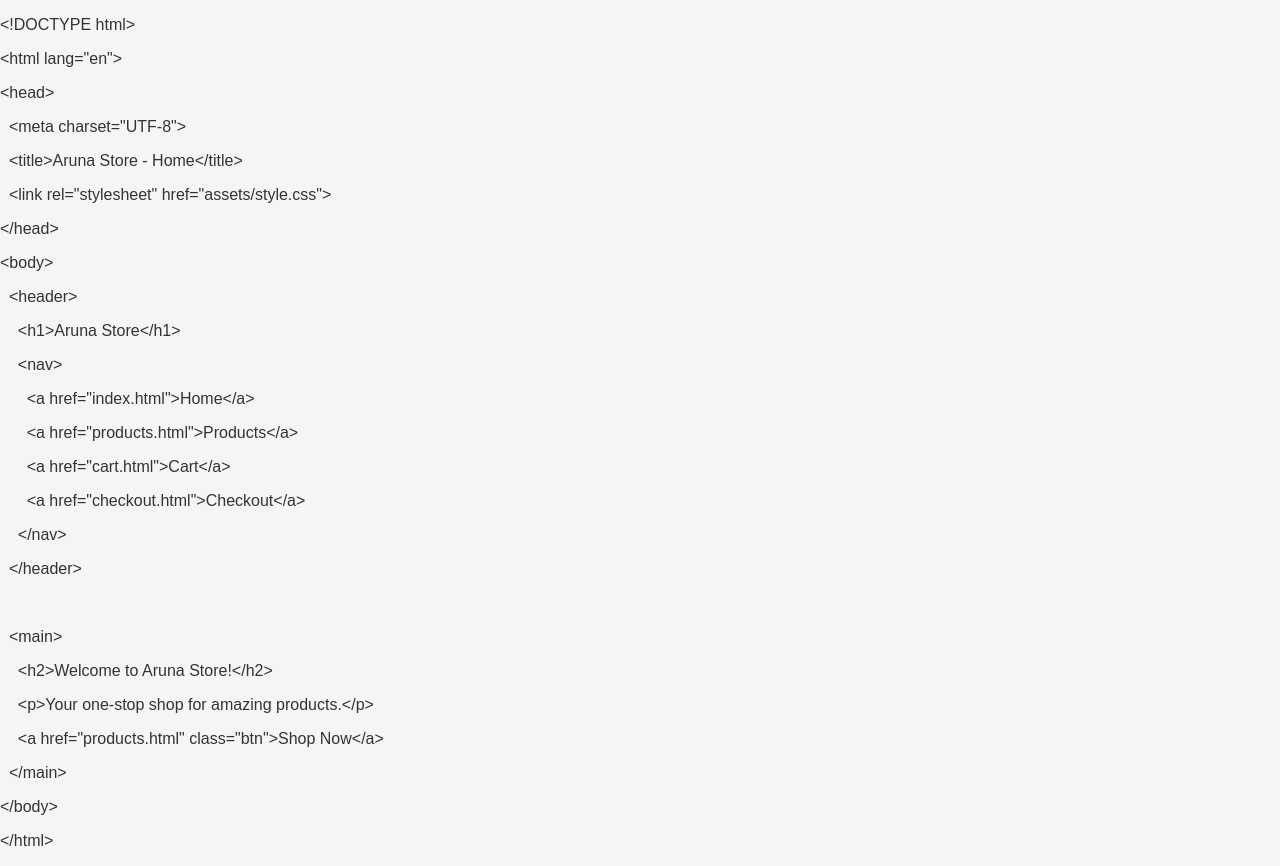
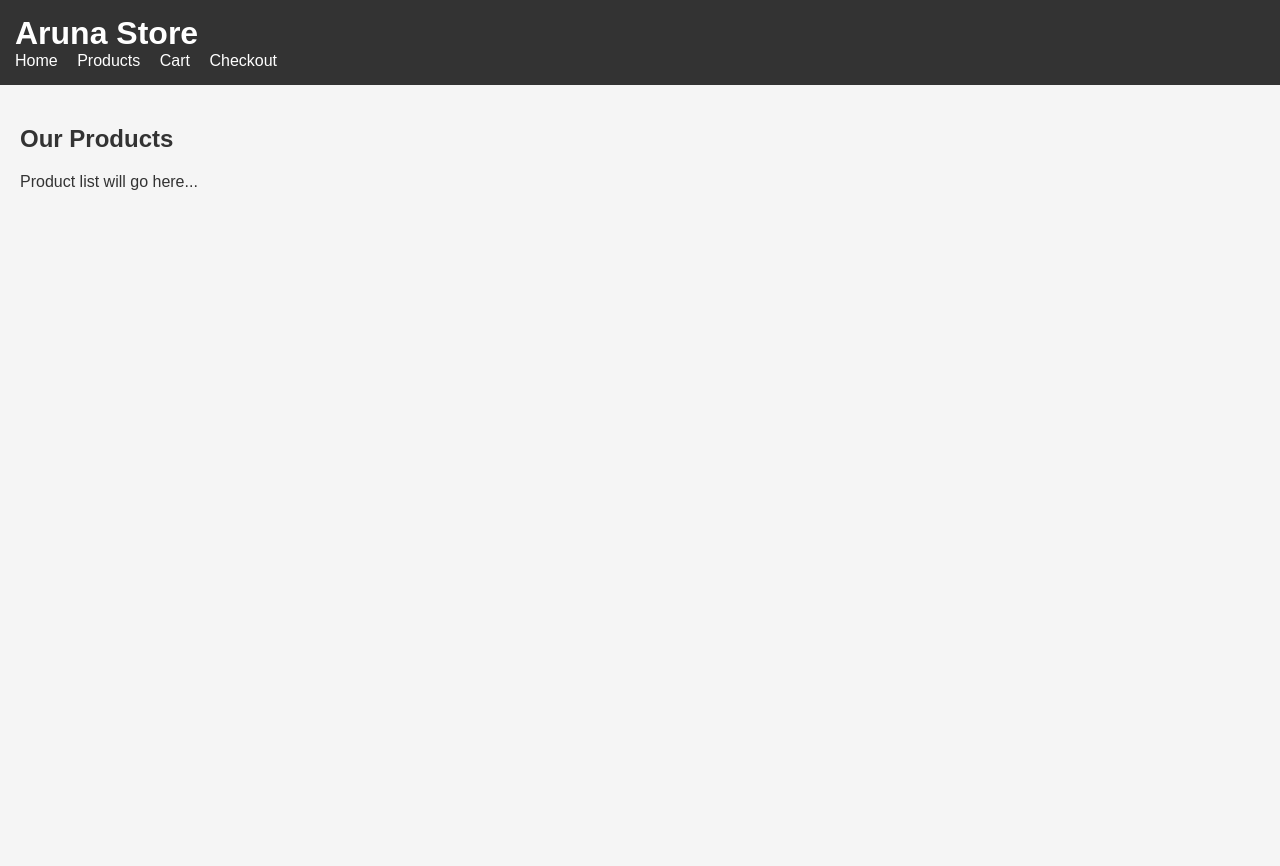
Before and after one commit to reddyrohan2003/aruna-store-Multi, a plain HTML site: page index.html in a window 1280 px wide. After the commit the page ends 800 px from the top, so only its background shows below. Drawn offline with Linux system fonts and the light colour scheme.

Commit message:
Update index.html

```diff
--- a/index.html
+++ b/index.html
@@ -1,36 +1,24 @@
-<!DOCTYPE html PUBLIC "-//W3C//DTD HTML 4.01//EN" "http://www.w3.org/TR/html4/strict.dtd">
-<html>
+<!DOCTYPE html>
+<html lang="en">
 <head>
   <meta charset="UTF-8">
-  <meta name="viewport" content="width=device-width, initial-scale=1.0">
-  <title>My Store</title>
+  <title>Products - Aruna Store</title>
   <link rel="stylesheet" href="assets/style.css">
 </head>
 <body>
-<p class="p1"><span class="s1">&lt;!DOCTYPE html&gt;</span></p>
-<p class="p1"><span class="s1">&lt;html lang="en"&gt;</span></p>
-<p class="p1"><span class="s1">&lt;head&gt;</span></p>
-<p class="p1"><span class="s1"><span class="Apple-converted-space">  </span>&lt;meta charset="UTF-8"&gt;</span></p>
-<p class="p1"><span class="s1"><span class="Apple-converted-space">  </span>&lt;title&gt;Aruna Store - Home&lt;/title&gt;</span></p>
-<p class="p1"><span class="s1"><span class="Apple-converted-space">  </span>&lt;link rel="stylesheet" href="assets/style.css"&gt;</span></p>
-<p class="p1"><span class="s1">&lt;/head&gt;</span></p>
-<p class="p1"><span class="s1">&lt;body&gt;</span></p>
-<p class="p1"><span class="s1"><span class="Apple-converted-space">  </span>&lt;header&gt;</span></p>
-<p class="p1"><span class="s1"><span class="Apple-converted-space">    </span>&lt;h1&gt;Aruna Store&lt;/h1&gt;</span></p>
-<p class="p1"><span class="s1"><span class="Apple-converted-space">    </span>&lt;nav&gt;</span></p>
-<p class="p1"><span class="s1"><span class="Apple-converted-space">      </span>&lt;a href="index.html"&gt;Home&lt;/a&gt;</span></p>
-<p class="p1"><span class="s1"><span class="Apple-converted-space">      </span>&lt;a href="products.html"&gt;Products&lt;/a&gt;</span></p>
-<p class="p1"><span class="s1"><span class="Apple-converted-space">      </span>&lt;a href="cart.html"&gt;Cart&lt;/a&gt;</span></p>
-<p class="p1"><span class="s1"><span class="Apple-converted-space">      </span>&lt;a href="checkout.html"&gt;Checkout&lt;/a&gt;</span></p>
-<p class="p1"><span class="s1"><span class="Apple-converted-space">    </span>&lt;/nav&gt;</span></p>
-<p class="p1"><span class="s1"><span class="Apple-converted-space">  </span>&lt;/header&gt;</span></p>
-<p class="p2"><span class="s1"></span><br></p>
-<p class="p1"><span class="s1"><span class="Apple-converted-space">  </span>&lt;main&gt;</span></p>
-<p class="p1"><span class="s1"><span class="Apple-converted-space">    </span>&lt;h2&gt;Welcome to Aruna Store!&lt;/h2&gt;</span></p>
-<p class="p1"><span class="s1"><span class="Apple-converted-space">    </span>&lt;p&gt;Your one-stop shop for amazing products.&lt;/p&gt;</span></p>
-<p class="p1"><span class="s1"><span class="Apple-converted-space">    </span>&lt;a href="products.html" class="btn"&gt;Shop Now&lt;/a&gt;</span></p>
-<p class="p1"><span class="s1"><span class="Apple-converted-space">  </span>&lt;/main&gt;</span></p>
-<p class="p1"><span class="s1">&lt;/body&gt;</span></p>
-<p class="p1"><span class="s1">&lt;/html&gt;</span></p>
+  <header>
+    <h1>Aruna Store</h1>
+    <nav>
+      <a href="index.html">Home</a>
+      <a href="products.html">Products</a>
+      <a href="cart.html">Cart</a>
+      <a href="checkout.html">Checkout</a>
+    </nav>
+  </header>
+
+  <main>
+    <h2>Our Products</h2>
+    <p>Product list will go here...</p>
+  </main>
 </body>
 </html>
```
